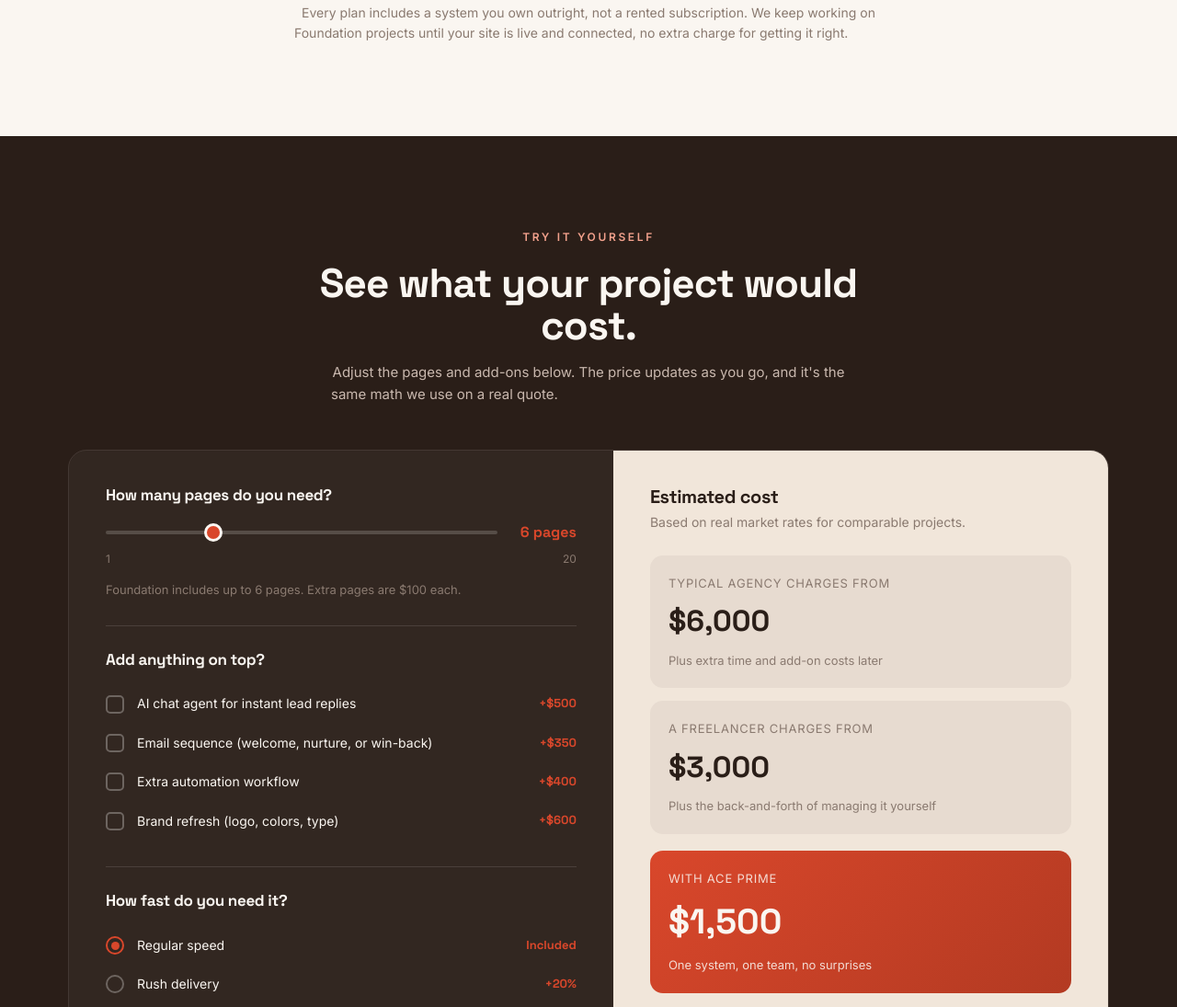
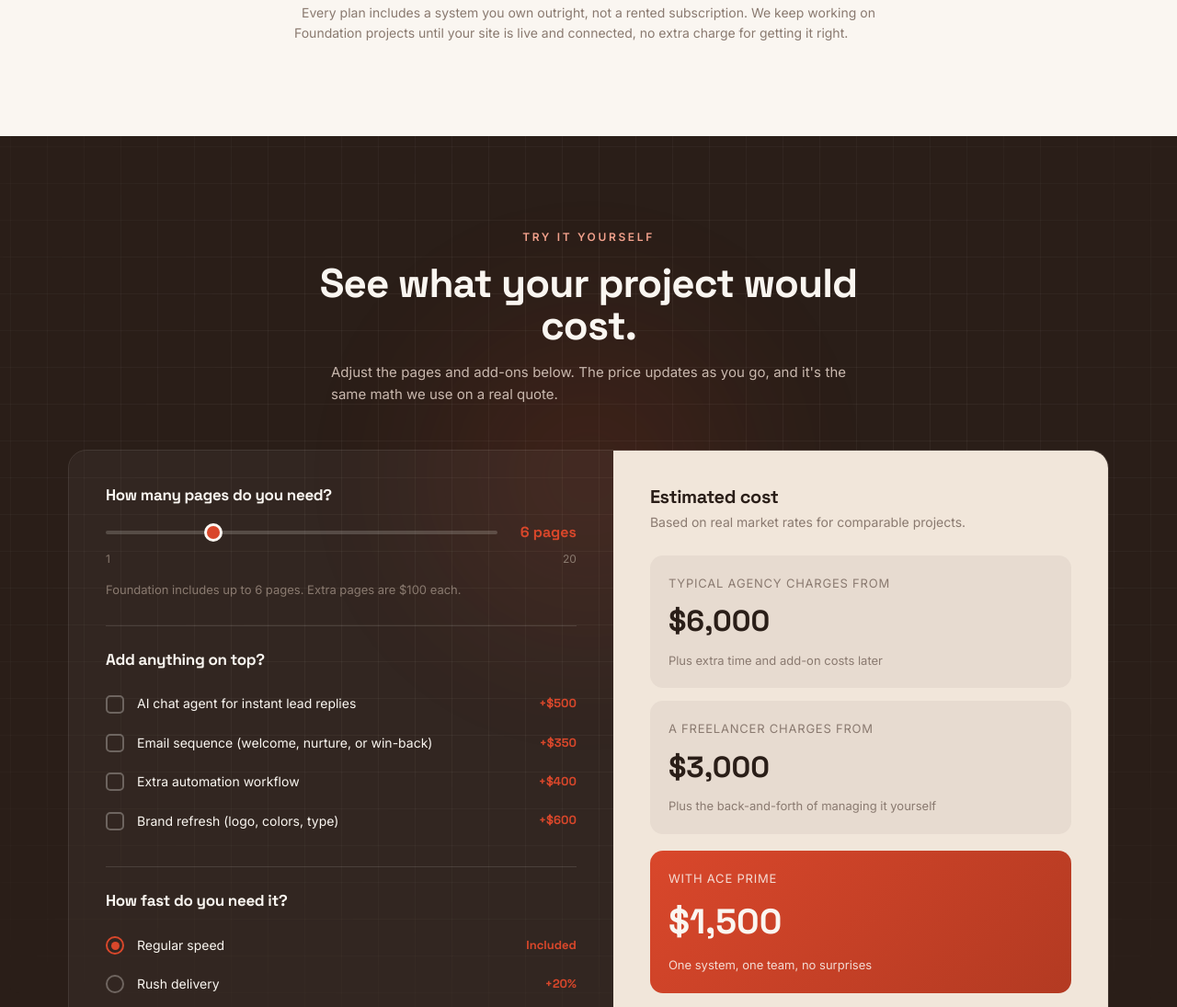
Before and after one commit to asekunezekiel/aceprime, a plain HTML site: page pricing.html in a window 1280 px wide. Shown: the part 1381-2476 px from the top of the page at 92% size. Drawn offline with Linux system fonts and the light colour scheme.

Commit message:
Update style.css

```diff
--- a/style.css
+++ b/style.css
@@ -2003,10 +2003,63 @@ footer {
 }
 
 /* ---------- PRICING CALCULATOR ---------- */
+.calc-bg {
+  position: relative;
+  overflow: hidden;
+}
+
+.calc-grid-pattern {
+  position: absolute;
+  inset: 0;
+  background-image:
+    linear-gradient(rgba(250,246,241,0.05) 1px, transparent 1px),
+    linear-gradient(90deg, rgba(250,246,241,0.05) 1px, transparent 1px);
+  background-size: 40px 40px;
+  -webkit-mask-image: radial-gradient(ellipse 80% 60% at 50% 30%, black 40%, transparent 100%);
+  mask-image: radial-gradient(ellipse 80% 60% at 50% 30%, black 40%, transparent 100%);
+  animation: calcGridDrift 18s linear infinite;
+  pointer-events: none;
+}
+
+@keyframes calcGridDrift {
+  0% { background-position: 0 0, 0 0; }
+  100% { background-position: 40px 40px, 40px 40px; }
+}
+
+.calc-glow {
+  position: absolute;
+  top: 30%;
+  left: 50%;
+  width: 520px;
+  height: 520px;
+  border-radius: 50%;
+  background: radial-gradient(circle, var(--red) 0%, transparent 70%);
+  opacity: 0.16;
+  filter: blur(60px);
+  transform: translate(-50%, -50%);
+  pointer-events: none;
+  transition: left 0.6s ease, top 0.6s ease;
+  animation: calcGlowPulse 6s ease-in-out infinite;
+}
+
+@keyframes calcGlowPulse {
+  0%, 100% { opacity: 0.12; }
+  50% { opacity: 0.22; }
+}
+
+@media (prefers-reduced-motion: reduce) {
+  .calc-grid-pattern { animation: none; }
+  .calc-glow { animation: none; transition: none; }
+}
+
+.calc-bg .wrap {
+  position: relative;
+  z-index: 1;
+}
+
 .calc-intro {
   max-width: 560px;
   margin: 16px auto 0;
-  text-align: center;
   color: #C9B8AE;
   font-size: 15px;
 }
@@ -2275,8 +2328,8 @@ footer {
 .calc-footnote {
   text-align: center;
   max-width: 640px;
-  margin: 32px auto 0;
-  font-size: 13px;
+  margin: 40px auto 0;
+  font-size: 14px;
   color: #C9B8AE;
 }
 
```
